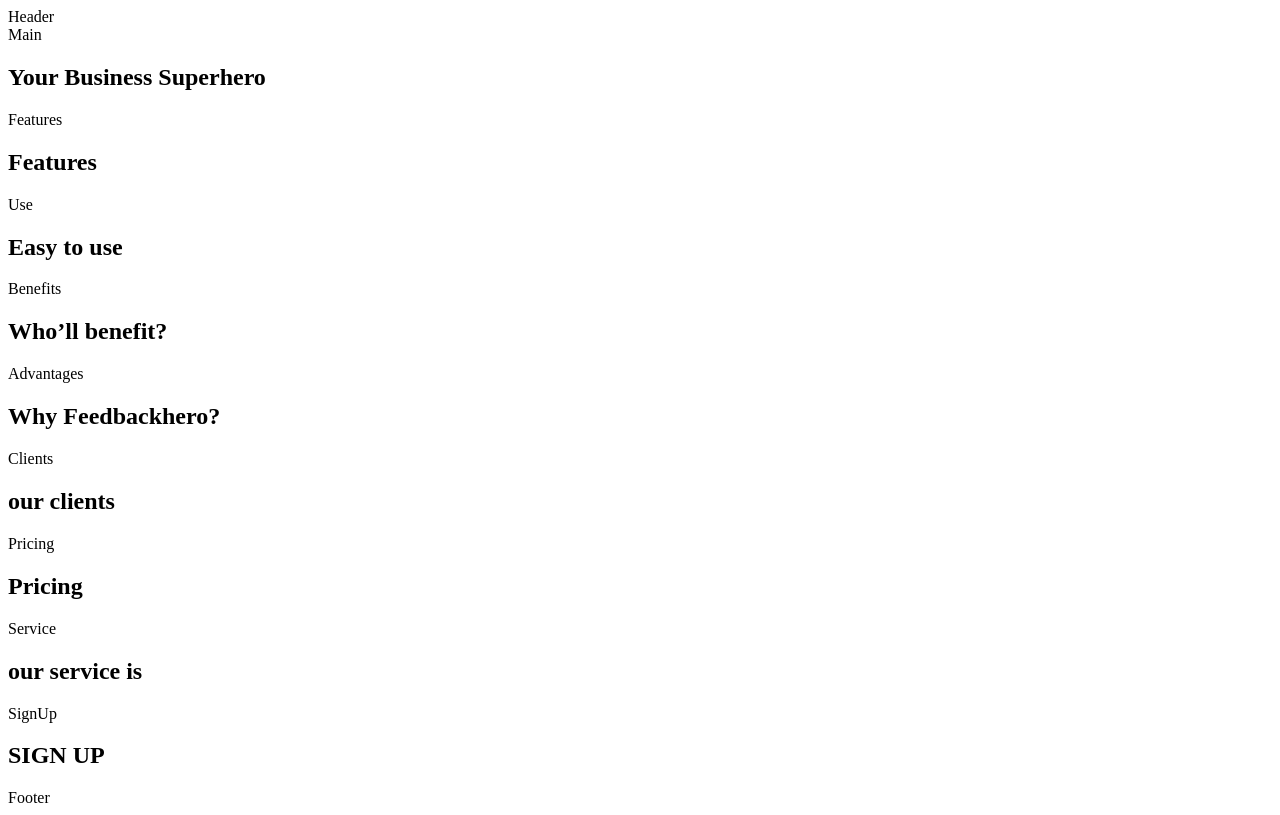
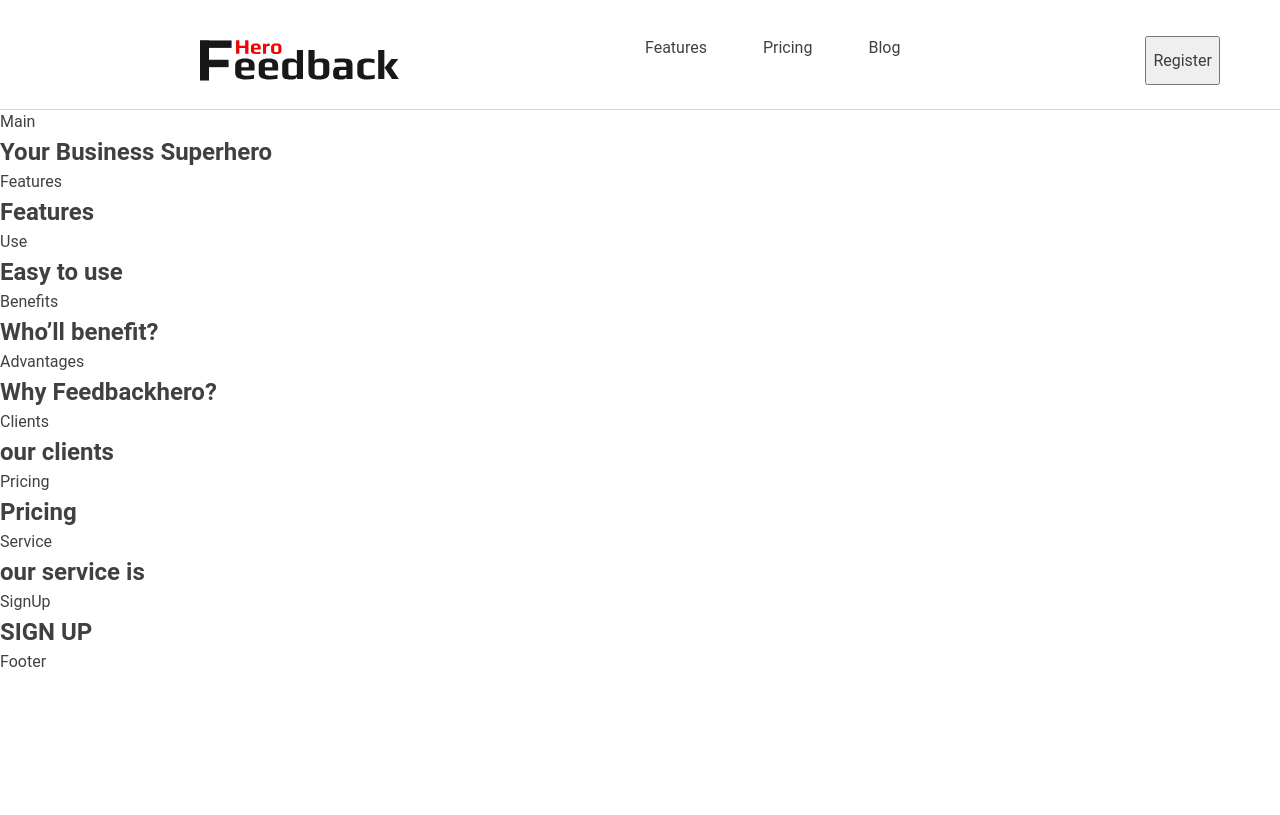
Before and after one commit to GaliaBonda/feedbackhero, a React (Create React App) app: page / in a window 1280 px wide. Built offline with nearby package versions, Linux system fonts and the light colour scheme.

Commit message:
header architecture

```diff
--- a/src/app.scss
+++ b/src/app.scss
@@ -1,3 +1,29 @@
+$fontcolor: rgba(0, 0, 0, 0.75);
+$separatorbg: #20273133;
+
 body {
-    color: black;
+    margin: 0;
+    padding: 0;
 }
+
+*,
+*::after,
+*::before {
+  box-sizing: border-box;
+}
+
+body, button {
+    font-family: Roboto;
+    font-size: 1rem;
+    color: $fontcolor;
+    line-height: 1.5;
+}
+
+ul, p, h1, h2, h3, h4 {
+    margin: 0;
+    padding: 0;
+}
+
+ul {
+    list-style-type: none;
+}
--- a/src/components/Header/Header.tsx
+++ b/src/components/Header/Header.tsx
@@ -1,7 +1,11 @@
 import React from 'react';
+import Nav from '../Nav/Nav';
+import './header.scss';
 
 export default function Header() {
-    return (<div>
-        Header
+    return (<div className='header'>
+        <img className='header__img logo-img' src="./assets/FeedbackHeroLogo.svg" alt="Feedback Hero Logo" />
+        <Nav />
+        <button className='header_btn register-btn'>Register</button>
     </div>);
 }
--- /dev/null
+++ b/src/components/Header/header.scss
@@ -0,0 +1,8 @@
+@import '../../app.scss';
+
+.header {
+    display: flex;
+    justify-content: space-between;
+    padding: 2.25em 3.75em 1.5em 12.5em;
+    border-bottom: 1px solid $separatorbg;
+}
--- /dev/null
+++ b/src/components/Nav/Nav.tsx
@@ -0,0 +1,12 @@
+import React from 'react';
+import './nav.scss';
+
+export default function Nav() {
+    return (<div className='nav'>
+        <ul className="nav__list">
+           <li className="nav__list-item">Features</li>
+           <li className="nav__list-item">Pricing</li>
+           <li className="nav__list-item">Blog</li>
+        </ul>
+    </div>);
+}
--- /dev/null
+++ b/src/components/Nav/nav.scss
@@ -0,0 +1,8 @@
+.nav {
+    &__list {
+      display: flex;
+    justify-content: space-between;
+    column-gap: 3.5em;
+    }
+
+}
```
